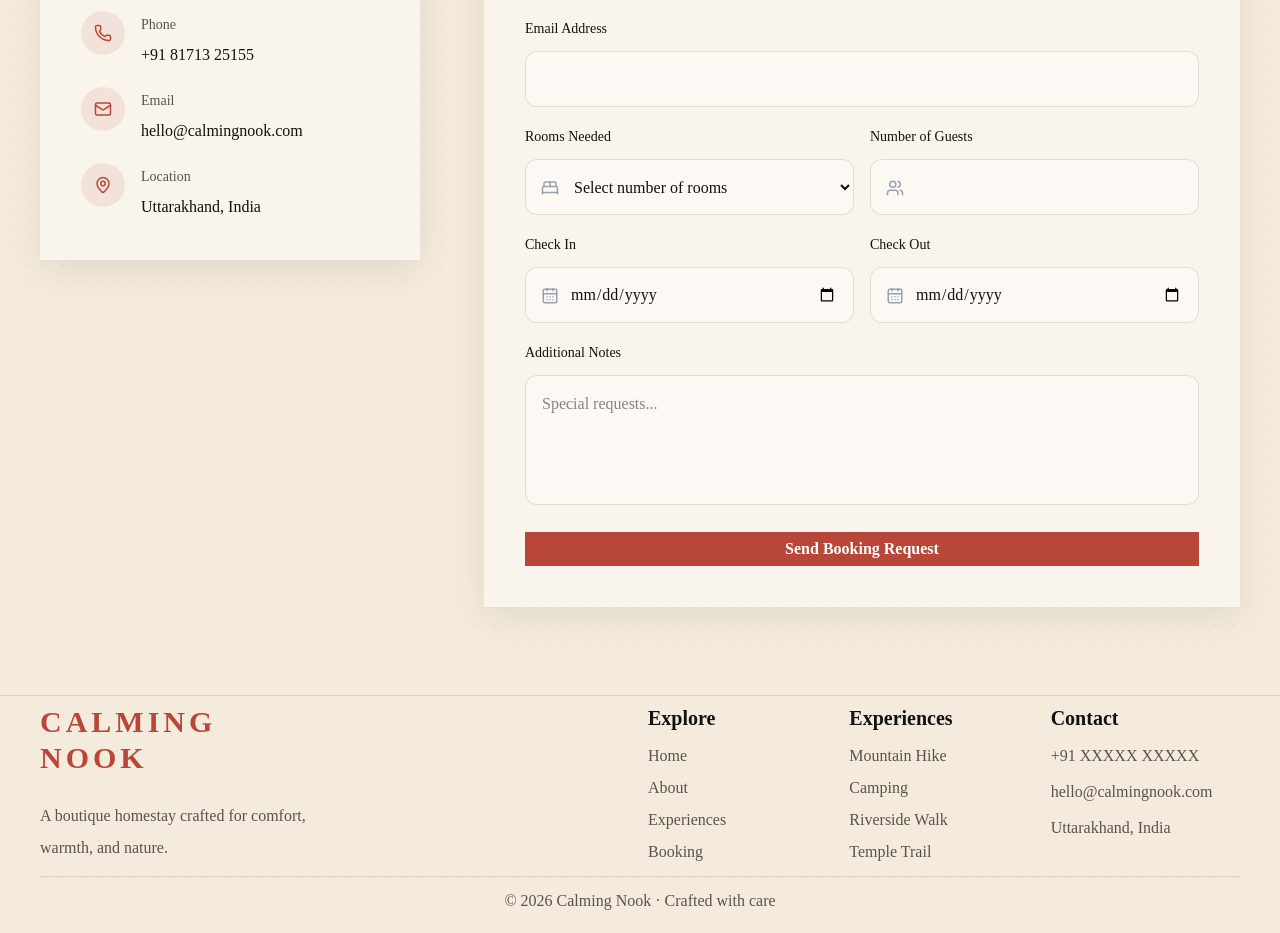
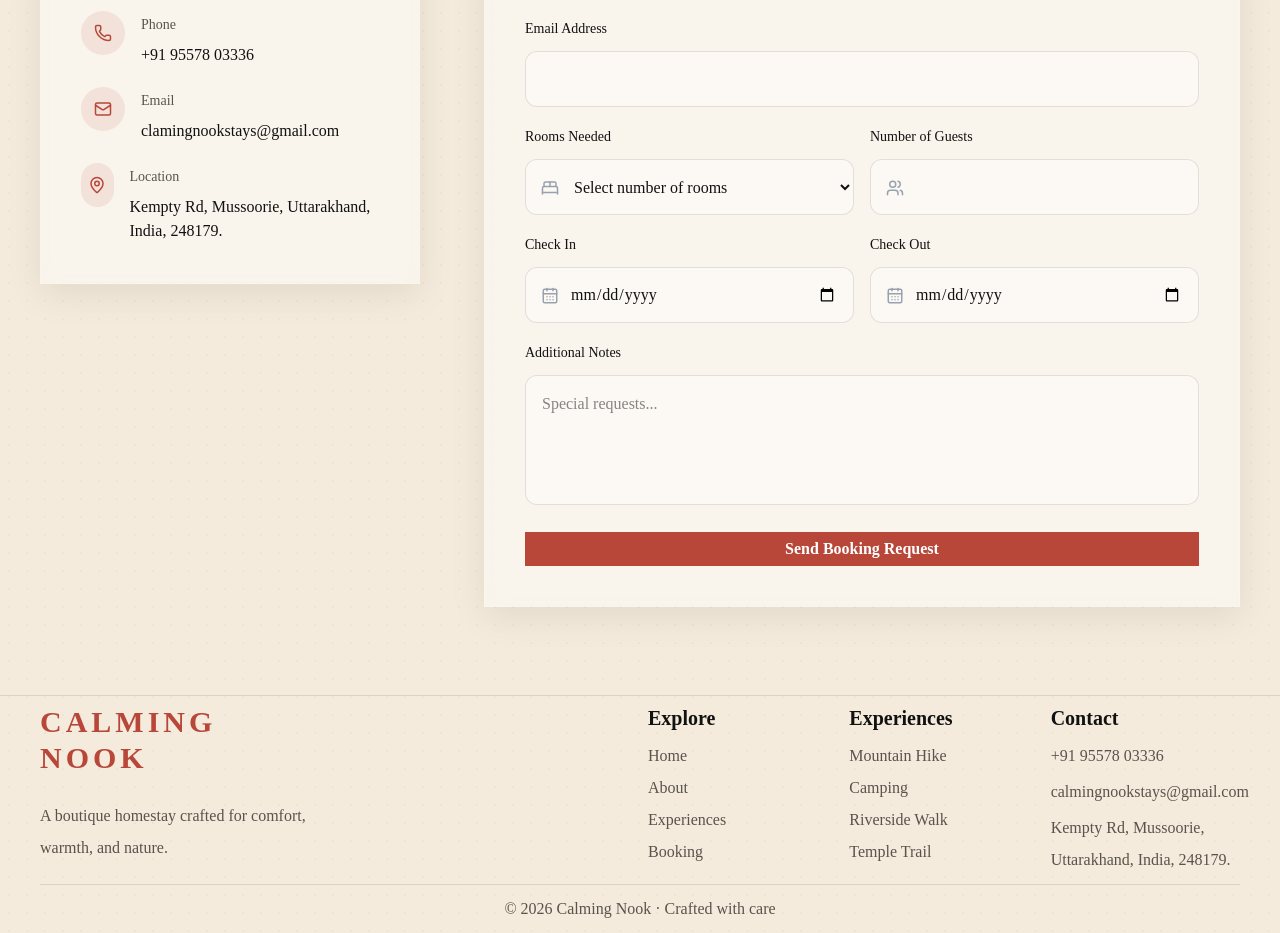
Before and after one commit to Anurag-Rawat099/calming-nook, a Next.js app: page /contact in a window 1280 px wide. Shown: the part 482-1415 px from the top of the page. Built offline with nearby package versions, Linux system fonts and the light colour scheme.

Commit message:
final commit before live

```diff
--- a/src/app/about/page.js
+++ b/src/app/about/page.js
@@ -179,7 +179,7 @@ export default function AboutPage() {
           <div className="theme-card overflow-hidden">
 
             <Image
-              src="/images/about/Founder.jpg"
+              src="/images/about/host.png"
               alt="Founder"
               width={400}
               height={500}
@@ -250,7 +250,7 @@ export default function AboutPage() {
             >
 
               <h3 className="font-bold text-xl">
-                Mr. Panwar
+                Mr. Arjun Panwar
               </h3>
 
               <p className="text-muted">
--- a/src/app/experiences/page.js
+++ b/src/app/experiences/page.js
@@ -15,6 +15,7 @@ export default function ExperiencesPage() {
           src="/images/experiences/hiking.png"
           alt="Experiences"
           fill
+          sizes="100vw"
           priority
           className="object-cover"
         />
@@ -123,11 +124,8 @@ export default function ExperiencesPage() {
                     src={item.image}
                     alt={item.title}
                     fill
-                    className="
-                    object-cover
-                    duration-500
-                    group-hover:scale-110
-                    "
+                    sizes="(max-width: 640px) 100vw, (max-width: 1024px) 50vw, 25vw"
+                    className="object-cover duration-500 group-hover:scale-110"
                   />
 
                 </div>
--- a/src/components/common/Footer.jsx
+++ b/src/components/common/Footer.jsx
@@ -80,11 +80,11 @@ export default function Footer() {
 
                 <div className="flex flex-col gap-1 text-muted">
 
-                  <p>+91 XXXXX XXXXX</p>
+                  <p>+91 95578 03336</p>
 
-                  <p>hello@calmingnook.com</p>
+                  <p>calmingnookstays@gmail.com</p>
 
-                  <p>Uttarakhand, India</p>
+                  <p>Kempty Rd, Mussoorie, Uttarakhand, India, 248179.</p>
 
                 </div>
 
--- a/src/components/contact/BookingForm.jsx
+++ b/src/components/contact/BookingForm.jsx
@@ -80,7 +80,7 @@ ${formData.message || "None"}
 Sent from Calming Nook Website
 `;
 
-    const whatsappNumber = "918171325155";
+    const whatsappNumber = "919557803336";
 
     const whatsappUrl = `https://wa.me/${whatsappNumber}?text=${encodeURIComponent(
       message
@@ -116,19 +116,19 @@ Sent from Calming Nook Website
               <ContactItem
                 icon={<Phone size={18} />}
                 title="Phone"
-                value="+91 81713 25155"
+                value="+91 95578 03336"
               />
 
               <ContactItem
                 icon={<Mail size={18} />}
                 title="Email"
-                value="hello@calmingnook.com"
+                value="clamingnookstays@gmail.com"
               />
 
               <ContactItem
                 icon={<MapPin size={18} />}
                 title="Location"
-                value="Uttarakhand, India"
+                value="Kempty Rd, Mussoorie, Uttarakhand, India, 248179."
               />
 
             </div>
--- a/src/components/home/Experiences.jsx
+++ b/src/components/home/Experiences.jsx
@@ -97,6 +97,7 @@ export default function Experiences() {
               <Image
                 src={item.image}
                 fill
+                sizes="(max-width: 640px) 100vw, (max-width: 1024px) 50vw, 33vw"
                 alt={item.title}
                 className="object-cover transition-transform duration-700 ease-in-out group-hover:scale-110"
               />
--- a/src/components/home/PahadiCuisine.jsx
+++ b/src/components/home/PahadiCuisine.jsx
@@ -15,6 +15,7 @@ export default function PahadiCuisine() {
                 src="/images/about/pahadi-thali.png"
                 alt="Pahadi Thali"
                 fill
+                sizes="(max-width: 768px) 100vw, 50vw"
                 className="object-cover"
               />
             </div>
```
Also changed, not shown: 1 other file (tests, documents, lock files or other folders).
